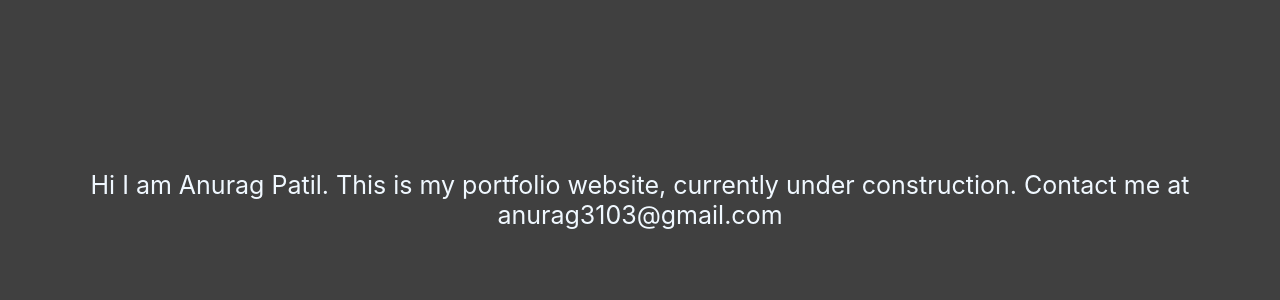
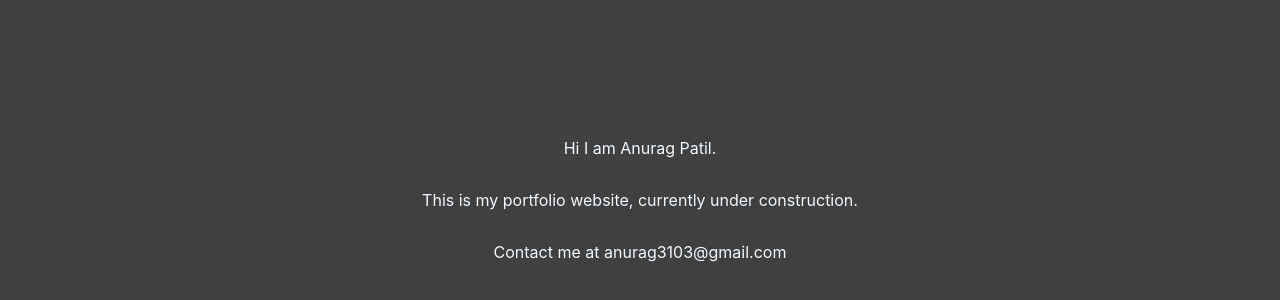
Before and after one commit to anothereleven/myportfolio, a React (Create React App) app: page / in a window 1280 px wide. Shown: the part 200-500 px from the top of the page. Built offline with nearby package versions, Linux system fonts and the light colour scheme.

Commit message:
under-constructon commit 2

```diff
--- a/src/App.css
+++ b/src/App.css
@@ -1,6 +1,7 @@
 .app-container{
   align-items: center;
   justify-content: center;
+  flex-direction: column;
   display: flex;
   background-color: rgb(64, 64, 64);
   height: 100vh;
@@ -9,7 +10,7 @@
 }
 
 
-p{
-  font-size: 25px;
+#pheader{
+  font-size: px;
   text-align: center;
 }
--- a/src/App.js
+++ b/src/App.js
@@ -4,11 +4,11 @@ import './App.css';
 function App() {
   return (
     <div class="app-container">
-      <p class="app-header">
+      <p id="app-header">
         Hi I am Anurag Patil.
-        This is my portfolio website, currently under construction.
-        Contact me at anurag3103@gmail.com
       </p>
+      <p>This is my portfolio website, currently under construction.</p>
+      <p>Contact me at anurag3103@gmail.com</p>
     </div>
   );
 }
```
